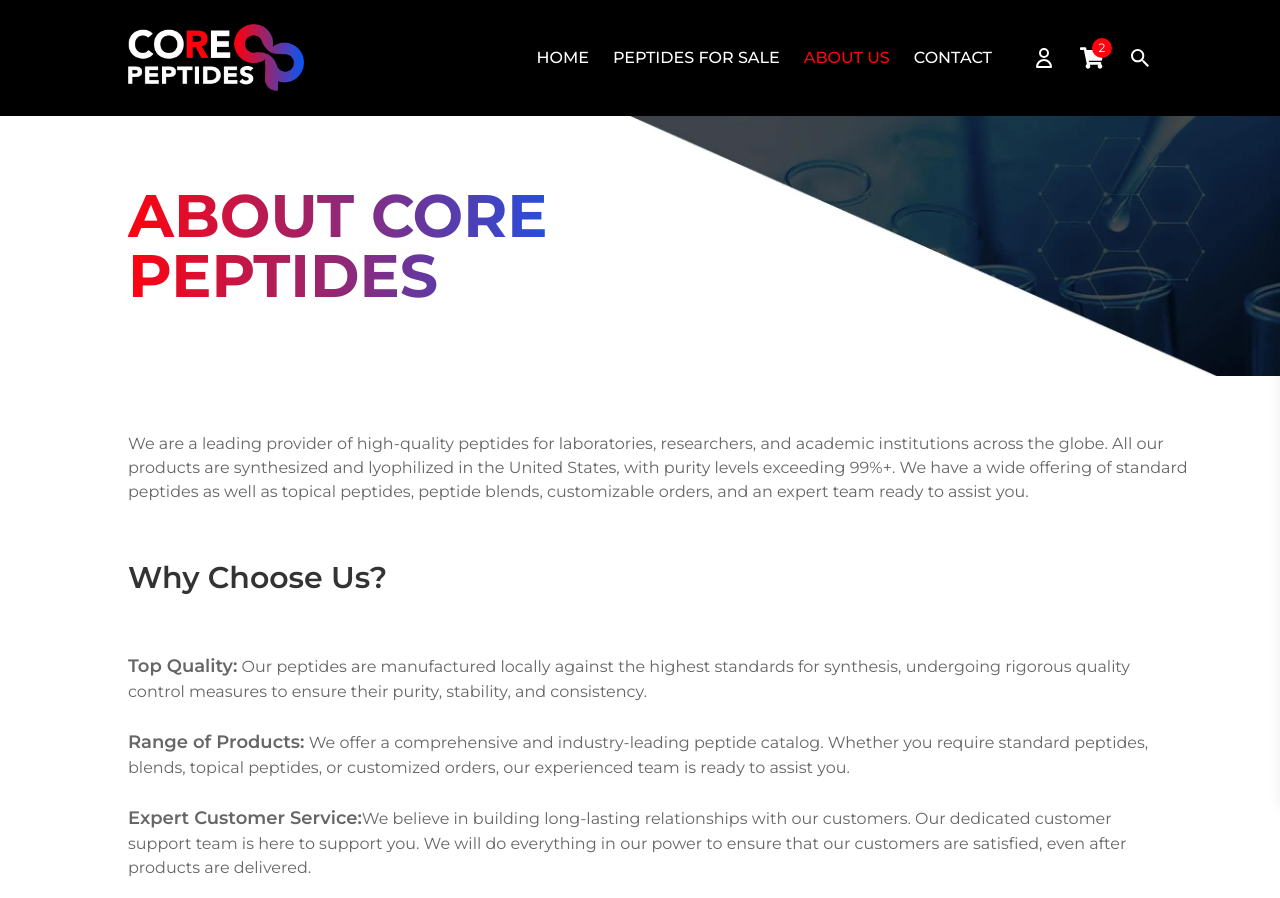
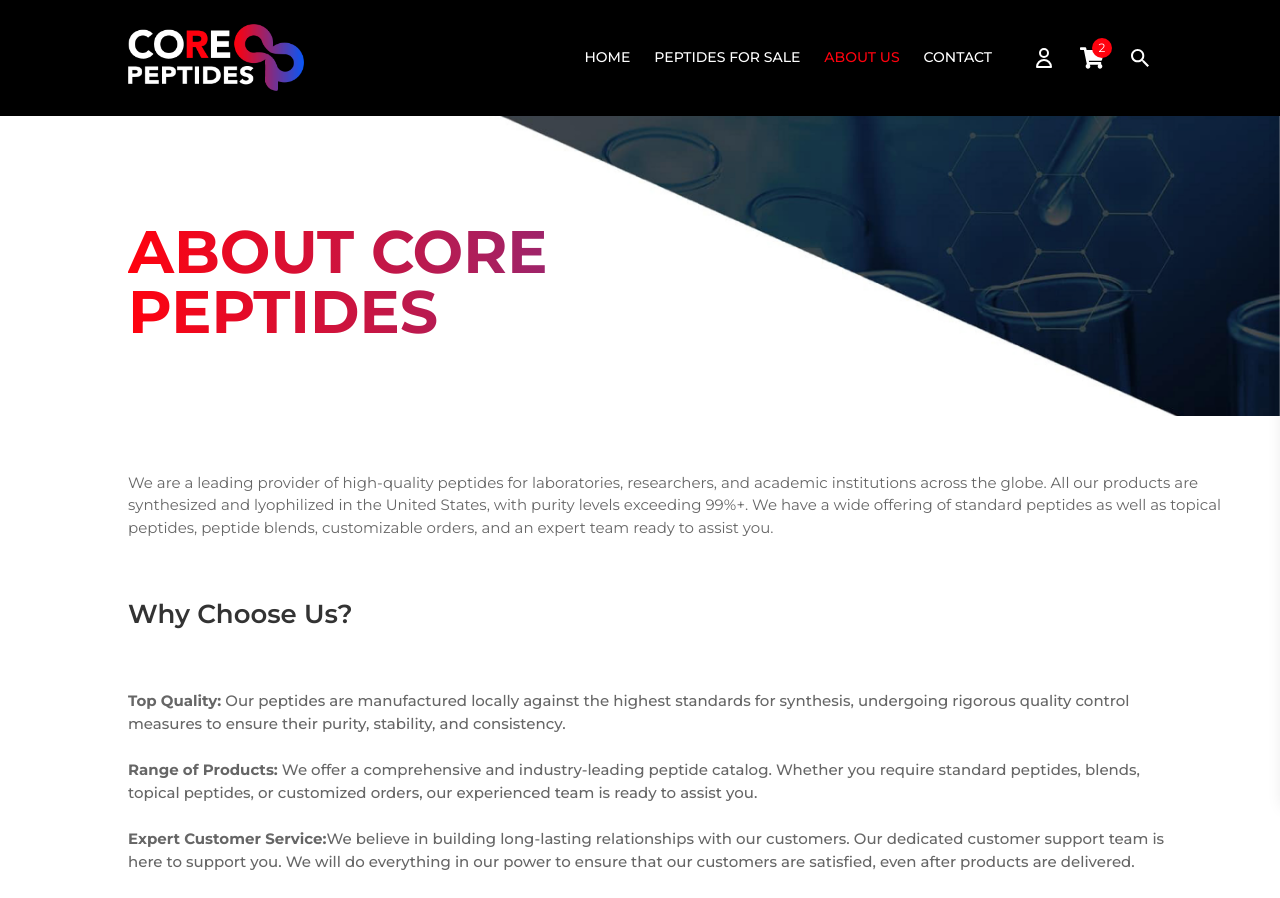
Before and after one commit to Huzaifa4472/USA-peptides, a React (Create React App) app in the folder frontend/: page /about-us in a window 1280 px wide. Shown: the top 898 px of the page. Built offline with nearby package versions, Linux system fonts and the light colour scheme.

Commit message:
responsiveess UX updated

```diff
--- a/frontend/src/App.css
+++ b/frontend/src/App.css
@@ -11,3 +11,11 @@
 .btn-gradient {
   @apply bg-gradient-to-r from-primary to-secondary text-white transition-all duration-500 ease-in-out;
 }
+@media (min-width: 1024px) {
+  .lg-peptides-bg {
+    background-image: url("../src/assets/home-peptides.webp");
+    background-size: contain;
+    background-repeat: no-repeat;
+    background-position: center;
+  }
+}
--- a/frontend/src/components/Header.jsx
+++ b/frontend/src/components/Header.jsx
@@ -14,7 +14,7 @@ const Header = () => {
 
   return (
     <div className="bg-black text-white sticky top-0 z-50">
-      <div className="sm:w-[80%] w-[90%] mx-auto flex items-center justify-between py-6">
+      <div className="md:w-[80%] w-[90%] mx-auto flex items-center justify-between py-6">
         <NavLink to="/">
           <img src={Logo} alt="Logo" className="w-44" />
         </NavLink>
@@ -25,8 +25,8 @@ const Header = () => {
               to="/"
               className={({ isActive }) =>
                 isActive
-                  ? "text-primary"
-                  : "hover:text-primary transition-all duration-500 ease-in-out"
+                  ? "text-primary text-[14px]"
+                  : "hover:text-primary transition-all duration-500 ease-in-out text-[14px]"
               }
             >
               HOME
@@ -35,8 +35,8 @@ const Header = () => {
               to="/peptides"
               className={({ isActive }) =>
                 isActive
-                  ? "text-primary"
-                  : "hover:text-primary transition-all duration-500 ease-in-out"
+                  ? "text-primary text-[14px]"
+                  : "hover:text-primary transition-all duration-500 ease-in-out text-[14px]"
               }
             >
               PEPTIDES FOR SALE
@@ -45,8 +45,8 @@ const Header = () => {
               to="/about-us"
               className={({ isActive }) =>
                 isActive
-                  ? "text-primary"
-                  : "hover:text-primary transition-all duration-500 ease-in-out"
+                  ? "text-primary text-[14px]"
+                  : "hover:text-primary transition-all duration-500 ease-in-out text-[14px]"
               }
             >
               ABOUT US
@@ -55,8 +55,8 @@ const Header = () => {
               to="/contact"
               className={({ isActive }) =>
                 isActive
-                  ? "text-primary"
-                  : "hover:text-primary transition-all duration-500 ease-in-out"
+                  ? "text-primary text-[14px]"
+                  : "hover:text-primary transition-all duration-500 ease-in-out text-[14px]"
               }
             >
               CONTACT
@@ -99,8 +99,8 @@ const Header = () => {
             to="/"
             className={({ isActive }) =>
               isActive
-                ? "text-primary"
-                : "hover:text-primary transition-all duration-500 ease-in-out"
+                ? "text-primary text-[14px]"
+                : "hover:text-primary transition-all duration-500 ease-in-out text-[14px]"
             }
             onClick={() => setMenuOpen(false)}
           >
@@ -110,19 +110,19 @@ const Header = () => {
             to="/peptides"
             className={({ isActive }) =>
               isActive
-                ? "text-primary"
-                : "hover:text-primary transition-all duration-500 ease-in-out"
+                ? "text-primary text-[14px]"
+                : "hover:text-primary transition-all duration-500 ease-in-out text-[14px]"
             }
             onClick={() => setMenuOpen(false)}
           >
             PEPTIDES FOR SALE
           </NavLink>
           <NavLink
-            to="/about"
+            to="/about-us"
             className={({ isActive }) =>
               isActive
-                ? "text-primary"
-                : "hover:text-primary transition-all duration-500 ease-in-out"
+                ? "text-primary text-[14px]"
+                : "hover:text-primary transition-all duration-500 ease-in-out text-[14px]"
             }
             onClick={() => setMenuOpen(false)}
           >
@@ -132,8 +132,8 @@ const Header = () => {
             to="/contact"
             className={({ isActive }) =>
               isActive
-                ? "text-primary"
-                : "hover:text-primary transition-all duration-500 ease-in-out"
+                ? "text-primary text-[14px]"
+                : "hover:text-primary transition-all duration-500 ease-in-out text-[14px]"
             }
             onClick={() => setMenuOpen(false)}
           >
@@ -144,8 +144,8 @@ const Header = () => {
               to="/my-accounts"
               className={({ isActive }) =>
                 isActive
-                  ? "text-primary"
-                  : "hover:text-primary transition-all duration-500 ease-in-out"
+                  ? "text-primary text-[14px]"
+                  : "hover:text-primary transition-all duration-500 ease-in-out text-[14px]"
               }
               onClick={() => setMenuOpen(false)}
             >
@@ -154,7 +154,7 @@ const Header = () => {
             <NavLink
               to="/my-accounts"
               className={({ isActive }) =>
-                isActive ? "text-primary" : "hover:text-primary"
+                isActive ? "text-primary text-[14px]" : "hover:text-primary"
               }
               onClick={() => setMenuOpen(false)}
             >
--- a/frontend/src/components/PeptidesCat.jsx
+++ b/frontend/src/components/PeptidesCat.jsx
@@ -9,16 +9,16 @@ const PeptidesCat = () => {
       className="w-full flex items-center justify-center py-10 bg-cover bg-center "
       style={{ backgroundImage: `url(${catbg})` }}
     >
-      <div className="flex items-center justify-between w-[60%] ">
+      <div className="flex lg:flex-row flex-col items-center lg:gap-0 gap-16 lg:py-4 py-10 justify-between w-[60%] ">
         <div className="flex flex-col items-center gap-4">
           <img src={peptidesCat} className="h-56 rounded-b-[2000px] " />
-          <button className="text-[#9E6A2B] font-medium text-lg border-2 border-[#9E6A2B] px-4 py-2 rounded-2xl hover:bg-[#9E6A2B] hover:text-white transition-all duration-500 ease-in-out">
+          <button className="text-[#9E6A2B] font-medium sm:text-lg text-[15px] border-2 border-[#9E6A2B] px-4 py-2 rounded-2xl hover:bg-[#9E6A2B] hover:text-white transition-all duration-500 ease-in-out">
             PEPTIDES
           </button>
         </div>
         <div className=" flex flex-col items-center gap-4">
           <img src={blendCat} className="h-56 rounded-b-[2000px] " />
-          <button className="text-[#D14D90] font-medium text-lg border-2 border-[#D14D90] px-4 py-2 rounded-2xl hover:bg-[#D14D90] hover:text-white transition-all duration-500 ease-in-out">
+          <button className="text-[#D14D90] font-medium sm:text-lg text-[15px] border-2 border-[#D14D90] px-4 py-2 rounded-2xl hover:bg-[#D14D90] hover:text-white transition-all duration-500 ease-in-out">
             PEPTIDE BLENDS
           </button>
         </div>
--- a/frontend/src/pages/AboutUs.jsx
+++ b/frontend/src/pages/AboutUs.jsx
@@ -1,16 +1,18 @@
 import React from "react";
-import Background from "../assets/about-bg.png";
+import Background from "../assets/about-bg.jpg";
 const AboutUs = () => {
   return (
     <div className="flex flex-col items-end gap-14 mb-20">
-      <div className="flex items-center w-[90%] ">
-        <h1 className="w-[40%] text-gradient text-6xl font-bold ">
-          ABOUT CORE PEPTIDES
+      <div
+        className="flex items-center justify-center w-full min-h-[300px] bg-cover bg-center "
+        style={{ backgroundImage: `url(${Background})` }}
+      >
+        <h1 className=" md:mt-8 mt-4 sm:w-[80%] w-[90%] text-gradient md:text-[60px] text-[32px] leading-none font-[700]  ">
+          ABOUT CORE <br className="md:!flex hidden" /> PEPTIDES
         </h1>
-        <img src={Background} className="w-[60%] " />
       </div>
       <div className="flex items-center w-[90%]">
-        <p className="w-[95%] text-[#666]">
+        <p className="w-[95%] text-[15px] text-[#666]">
           We are a leading provider of high-quality peptides for laboratories,
           researchers, and academic institutions across the globe. All our
           products are synthesized and lyophilized in the United States, with
@@ -19,42 +21,38 @@ const AboutUs = () => {
           orders, and an expert team ready to assist you.
         </p>
       </div>
-      <div className="w-[90%] text-3xl text-[#333] font-semibold">
+      <div className="w-[90%] text-[26px] text-[#333] font-semibold">
         <h1>Why Choose Us?</h1>
       </div>
-      <div className="w-[90%] flex flex-col gap-6 text-[#666] font-semibold">
-        <div className="font-normal w-[90%]">
-          <span className=" text-lg font-semibold">Top Quality:</span> Our
-          peptides are manufactured locally against the highest standards for
-          synthesis, undergoing rigorous quality control measures to ensure
-          their purity, stability, and consistency.
+      <div className="w-[90%] flex flex-col gap-6 text-[#666] ">
+        <div className=" w-[90%] font-[500] text-[15px] ">
+          <span className=" font-[700]">Top Quality:</span> Our peptides are
+          manufactured locally against the highest standards for synthesis,
+          undergoing rigorous quality control measures to ensure their purity,
+          stability, and consistency.
         </div>
-        <div className="font-normal w-[90%]">
-          <span className=" text-lg font-semibold">Range of Products:</span> We
-          offer a comprehensive and industry-leading peptide catalog. Whether
-          you require standard peptides, blends, topical peptides, or customized
+        <div className=" w-[90%] font-[500] text-[15px] ">
+          <span className=" font-[700]">Range of Products:</span> We offer a
+          comprehensive and industry-leading peptide catalog. Whether you
+          require standard peptides, blends, topical peptides, or customized
           orders, our experienced team is ready to assist you.
         </div>
-        <div className="font-normal w-[90%]">
-          <span className=" text-lg font-semibold">
-            Expert Customer Service:
-          </span>
+        <div className=" w-[90%] font-[500] text-[15px] ">
+          <span className=" font-[700]">Expert Customer Service:</span>
           We believe in building long-lasting relationships with our customers.
           Our dedicated customer support team is here to support you. We will do
           everything in our power to ensure that our customers are satisfied,
           even after products are delivered.
         </div>
-        <div className="font-normal w-[90%]">
-          <span className=" text-lg font-semibold">
-            Fast and Free Delivery:
-          </span>
+        <div className=" w-[90%] font-[500] text-[15px] ">
+          <span className=" font-[700]">Fast and Free Delivery:</span>
           We strive to provide fast and reliable delivery, no matter where you
           are. For orders over $200, the shipping is on us.
         </div>
-        <div className="font-normal w-[90%]">
+        <div className="font-[500] text-[15px] w-[90%]">
           For customized peptide inquiries or to place an order, please reach
           out to our customer support team by visiting our
-          <span className=" text-lg font-semibold">Contact page</span>.
+          <span className="  font-[700]"> Contact page</span>.
         </div>
       </div>
     </div>
--- a/frontend/src/pages/Peptides.jsx
+++ b/frontend/src/pages/Peptides.jsx
@@ -4,16 +4,16 @@ const heropd = require("../assets/hero-product.webp");
 const Peptides = () => {
   return (
     <div
-      className="w-full h-[70vh] flex items-start justify-center py-10 bg-cover bg-center "
+      className="w-full lg:h-[70vh] flex items-start justify-center py-10 bg-cover bg-center "
       style={{ backgroundImage: `url(${herobg})` }}
     >
-      <div className="w-[80%] flex ">
-        <div className="w-1/2 flex flex-col items-start justify-center gap-10 ">
-          <h1 className="text-gradient text-7xl font-bold">
+      <div className="md:w-[80%] w-[90%]  flex gap-8 lg:flex-row flex-col">
+        <div className="lg:w-1/2 flex flex-col items-start justify-center gap-10 ">
+          <h1 className="text-gradient md:text-[60px] text-[40px] leading-tight font-[700]">
             Research Peptides For Sale
           </h1>
         </div>
-        <div className="w-1/2">
+        <div className="lg:w-1/2">
           <img src={heropd} />
         </div>
       </div>
```
Also changed, not shown: frontend/src/components/HeroSection.jsx (+9 -9 lines), frontend/src/components/PeptidesHome.jsx (+28 -24 lines), frontend/src/pages/Contact.jsx (+16 -14 lines), frontend/src/pages/PrivacyPolicy.jsx (+8 -6 lines), frontend/src/assets/about-bg.jpg (added), frontend/src/assets/herobg.jpeg (added).
